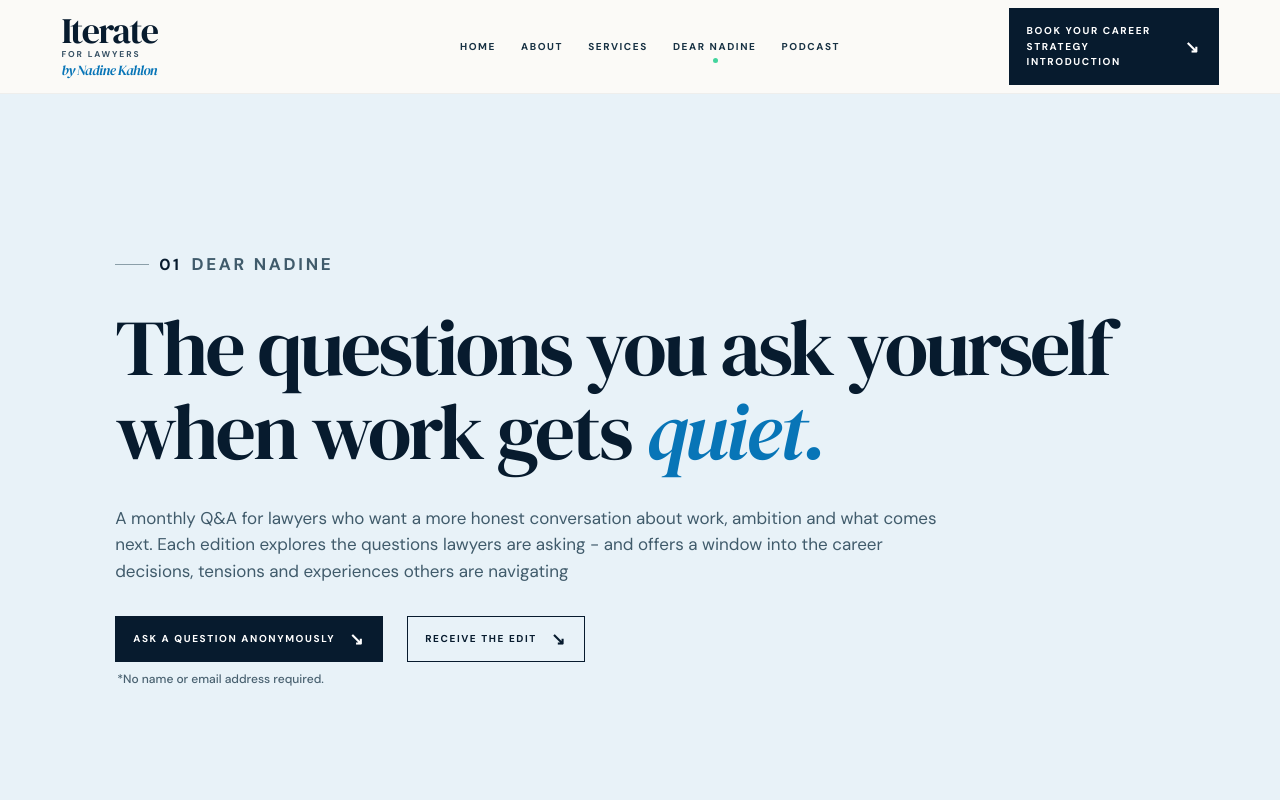
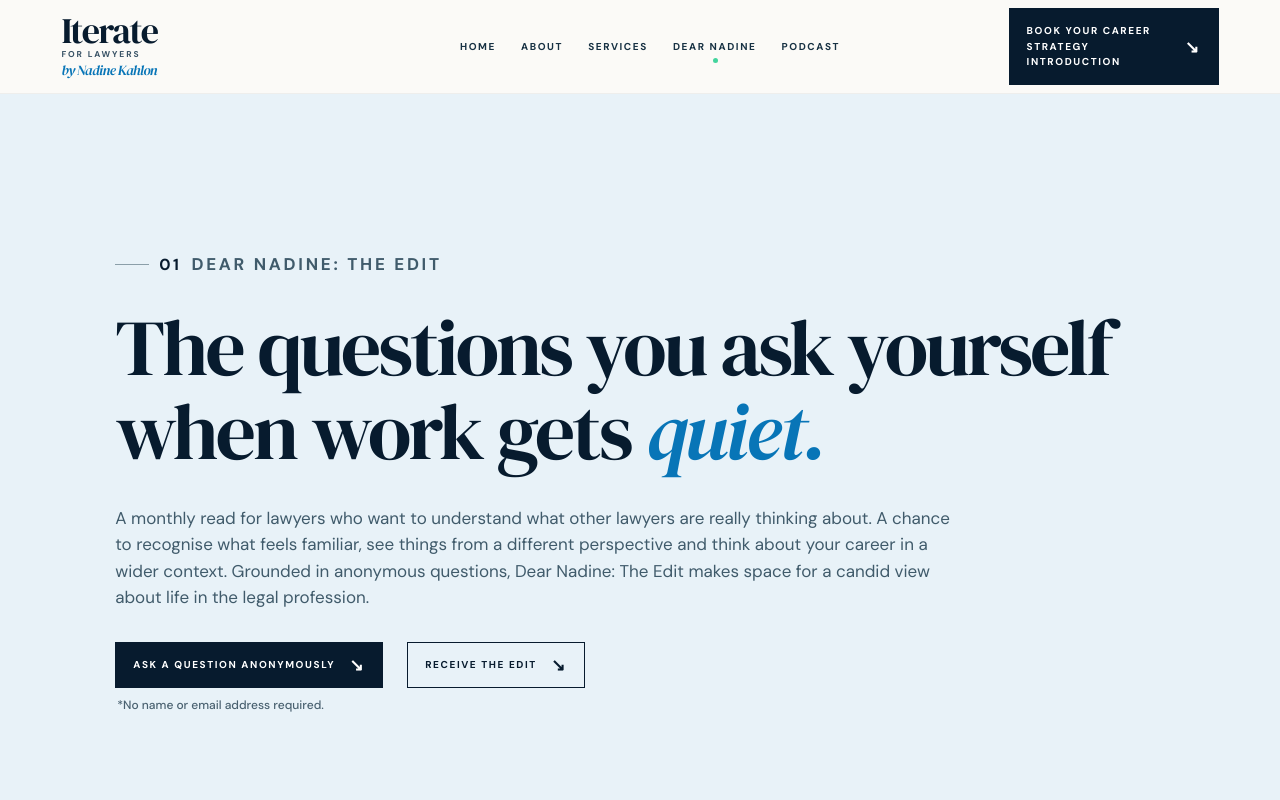
Before and after one commit to nadinekahlon/iterate-for-lawyers, a React (Vite) app in the folder client/: page /dear-nadine in a window 1280 px wide. Shown: the top 800 px of the page. Built offline with nearby package versions, Linux system fonts and the light colour scheme.

Commit message:
feat: add global stylesheet and DearNadine page component

```diff
--- a/client/src/index.css
+++ b/client/src/index.css
@@ -1085,9 +1085,9 @@ em {
 
 .story-copy p:nth-of-type(4) {
   font-family: "DM Serif Display", serif;
+  font-weight: 400;
   font-size: clamp(25px, 2.4vw, 37px);
   line-height: 1.14;
-  letter-spacing: -.03em;
   color: var(--ink);
   margin: 43px 0 19px;
 }
--- a/client/src/pages/DearNadine.tsx
+++ b/client/src/pages/DearNadine.tsx
@@ -56,10 +56,10 @@ export default function DearNadine() {
     <>
       <section className="dear-hero">
         <div className="dear-hero-copy">
-          <Eyebrow number="01">Dear Nadine</Eyebrow>
+          <Eyebrow number="01">DEAR NADINE: THE EDIT</Eyebrow>
           <h1>The questions you ask yourself when work gets <em>quiet.</em></h1>
           <p>
-            A monthly Q&A for lawyers who want a more honest conversation about work, ambition and what comes next. Each edition explores the questions lawyers are asking - and offers a window into the career decisions, tensions and experiences others are navigating
+            A monthly read for lawyers who want to understand what other lawyers are really thinking about. A chance to recognise what feels familiar, see things from a different perspective and think about your career in a wider context. Grounded in anonymous questions, Dear Nadine: The Edit makes space for a candid view about life in the legal profession.
           </p>
           <div className="dear-hero-actions">
             <div className="dear-ask-action-wrapper">
```
